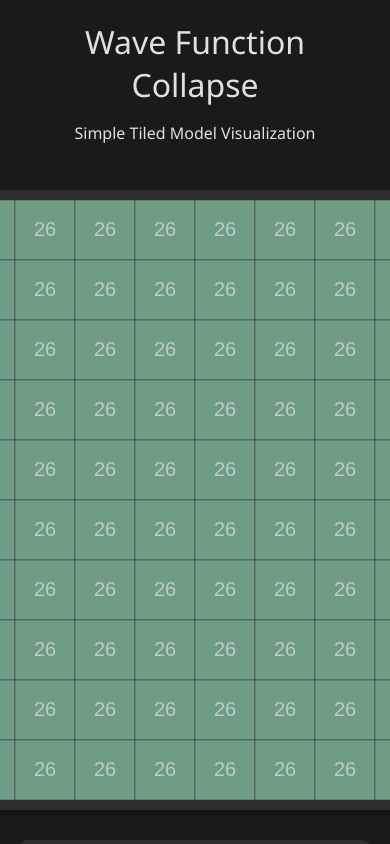
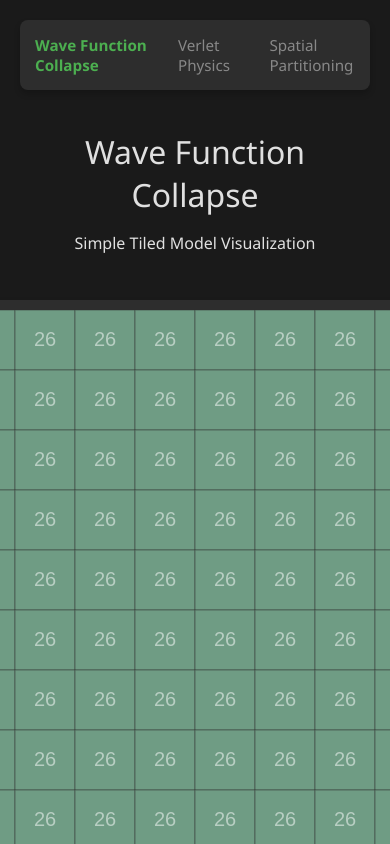
Before and after one commit to HollowJH/WFC-generator, a plain HTML site: page index.html in a window 390 px wide. Shown: the top 844 px of the page. Drawn offline with Linux system fonts and the light colour scheme.

Commit message:
feat: add portfolio navigation and finish wfc responsiveness polish

```diff
--- a/css/style.css
+++ b/css/style.css
@@ -20,6 +20,35 @@ body {
     display: flex;
     justify-content: center;
     min-height: 100vh;
+}
+
+.portfolio-nav {
+    background-color: var(--panel-bg);
+    padding: 15px;
+    border-radius: 8px;
+    display: flex;
+    justify-content: center;
+    gap: 30px;
+    margin-bottom: 20px;
+    box-shadow: 0 4px 6px rgba(0,0,0,0.2);
+}
+
+.portfolio-nav a {
+    color: #888;
+    text-decoration: none;
+    font-weight: 500;
+    transition: color 0.2s, transform 0.2s;
+    font-size: 0.95rem;
+}
+
+.portfolio-nav a:hover {
+    color: var(--text-color);
+    transform: translateY(-1px);
+}
+
+.portfolio-nav a.active {
+    color: var(--accent-color);
+    font-weight: bold;
 }
 
 .container {
--- a/index.html
+++ b/index.html
@@ -25,6 +25,12 @@
     </div>
 
     <div class="container">
+        <nav class="portfolio-nav">
+            <a href="index.html" class="active">Wave Function Collapse</a>
+            <a href="physics_engine/index.html">Verlet Physics</a>
+            <a href="spatial_partitioning/index.html">Spatial Partitioning</a>
+        </nav>
+
         <header>
             <h1>Wave Function Collapse</h1>
             <p>Simple Tiled Model Visualization</p>
--- a/physics_engine/css/style.css
+++ b/physics_engine/css/style.css
@@ -15,6 +15,35 @@ body {
     display: flex;
     justify-content: center;
     min-height: 100vh;
+}
+
+.portfolio-nav {
+    background-color: var(--panel-bg);
+    padding: 15px;
+    border-radius: 8px;
+    display: flex;
+    justify-content: center;
+    gap: 30px;
+    margin-bottom: 20px;
+    box-shadow: 0 4px 6px rgba(0,0,0,0.2);
+}
+
+.portfolio-nav a {
+    color: #888;
+    text-decoration: none;
+    font-weight: 500;
+    transition: color 0.2s, transform 0.2s;
+    font-size: 0.95rem;
+}
+
+.portfolio-nav a:hover {
+    color: var(--text-color);
+    transform: translateY(-1px);
+}
+
+.portfolio-nav a.active {
+    color: var(--accent-color);
+    font-weight: bold;
 }
 
 .container {
--- a/spatial_partitioning/css/style.css
+++ b/spatial_partitioning/css/style.css
@@ -15,6 +15,35 @@ body {
     display: flex;
     justify-content: center;
     min-height: 100vh;
+}
+
+.portfolio-nav {
+    background-color: var(--panel-bg);
+    padding: 15px;
+    border-radius: 8px;
+    display: flex;
+    justify-content: center;
+    gap: 30px;
+    margin-bottom: 20px;
+    box-shadow: 0 4px 6px rgba(0,0,0,0.2);
+}
+
+.portfolio-nav a {
+    color: #888;
+    text-decoration: none;
+    font-weight: 500;
+    transition: color 0.2s, transform 0.2s;
+    font-size: 0.95rem;
+}
+
+.portfolio-nav a:hover {
+    color: var(--text-color);
+    transform: translateY(-1px);
+}
+
+.portfolio-nav a.active {
+    color: var(--accent-color);
+    font-weight: bold;
 }
 
 .container {
```
Also changed, not shown: physics_engine/index.html (+6 -0 lines), spatial_partitioning/index.html (+6 -0 lines), 2 other files.
